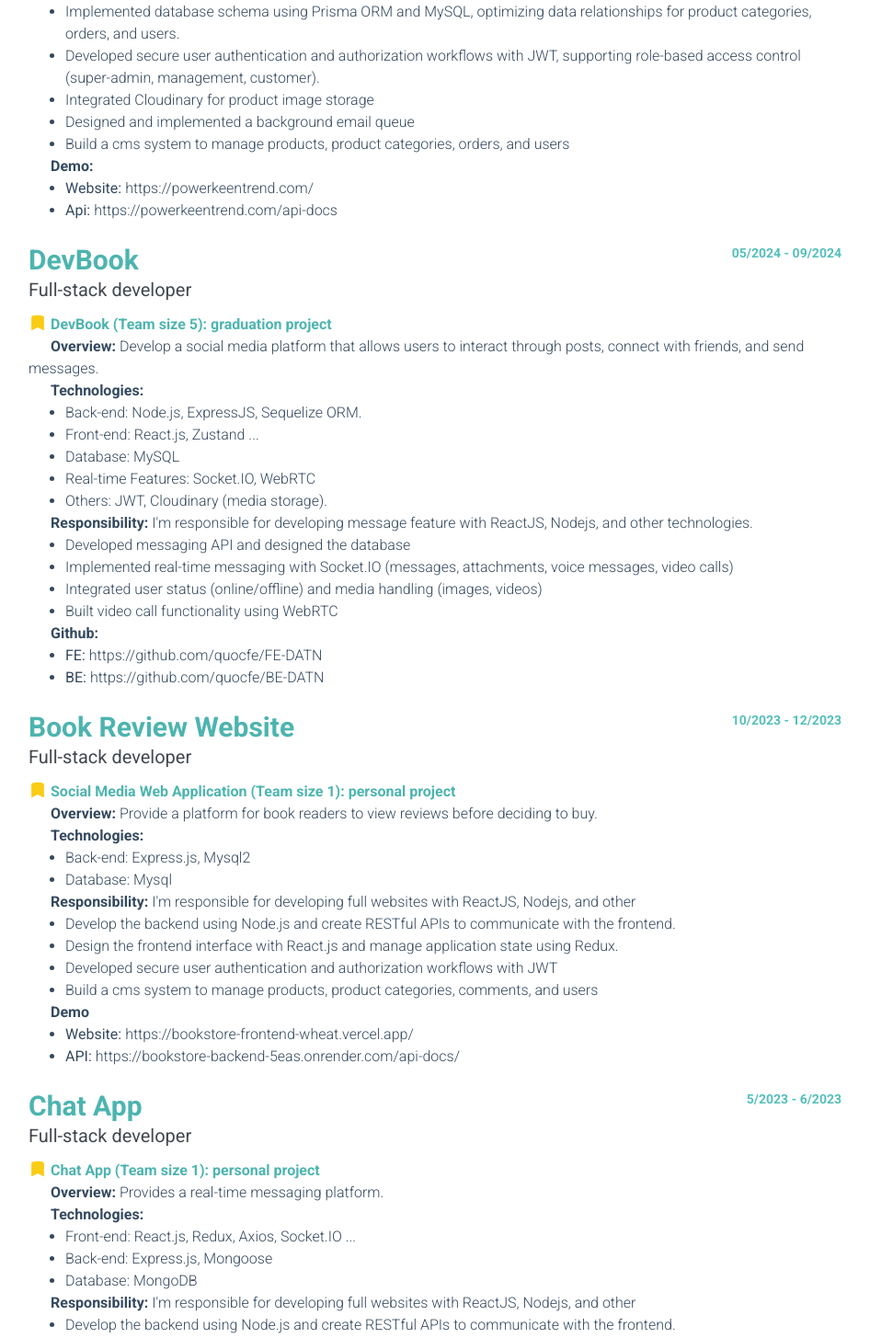
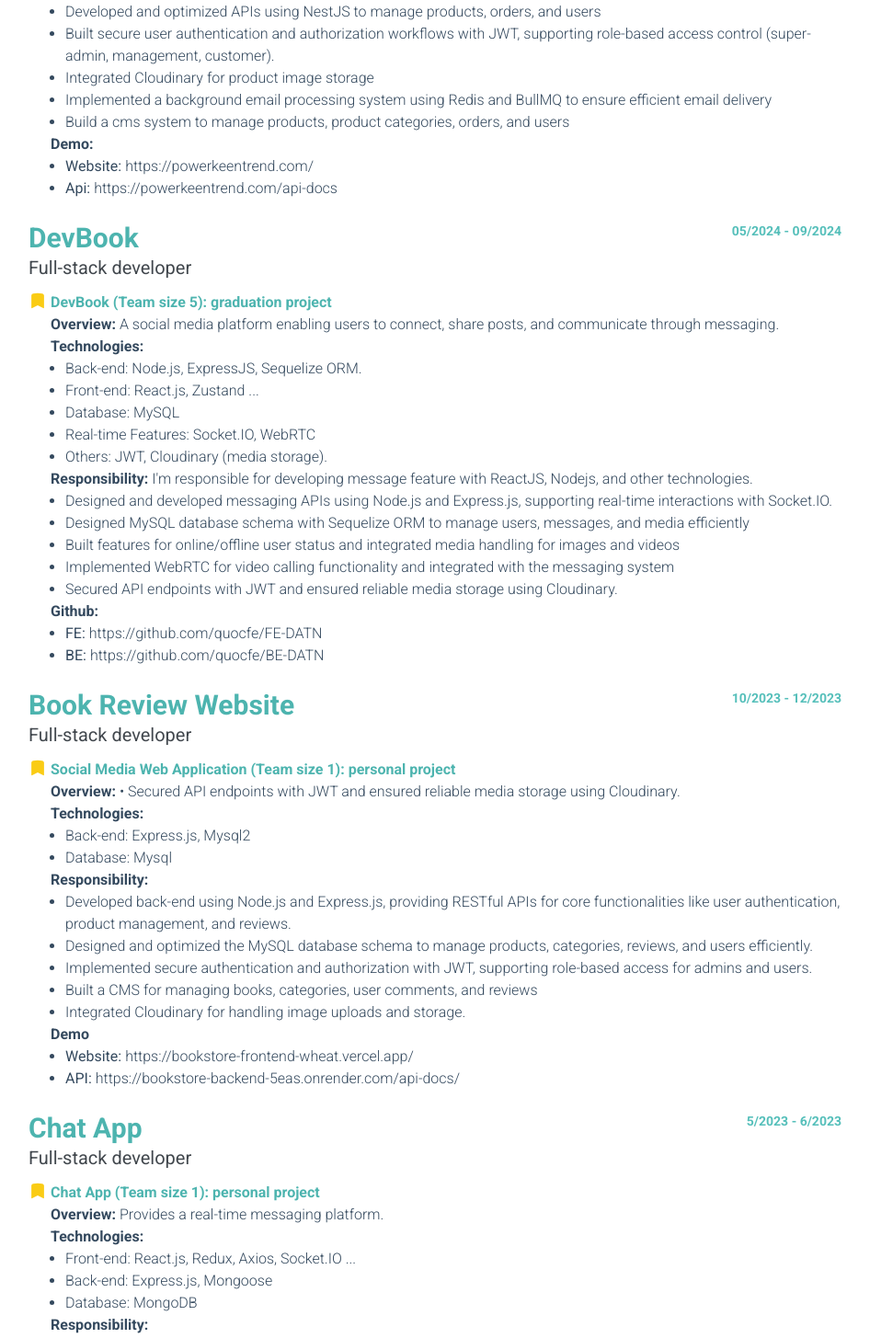
Before and after one commit to quocfe/myCV, a React (Vite) app: page / in a window 1280 px wide. Shown: the part 1009-2464 px from the top of the page at 92% size, without its empty margins (317-1263 px from the left). Built offline with nearby package versions, Linux system fonts and the light colour scheme.

Commit message:
happy new year

```diff
--- a/src/components/Project/Project.tsx
+++ b/src/components/Project/Project.tsx
@@ -43,18 +43,24 @@
 						<strong className="font-bold">Responsibility:</strong>
 					</p>
 					<ul className="list-disc ml-10">
-						<li>Build and develop API with NestJs..</li>
 						<li>
-							Implemented database schema using Prisma ORM and MySQL, optimizing
-							data relationships for product categories, orders, and users.
+							Developed and optimized APIs using NestJS to manage products,
+							orders, and users
 						</li>
 						<li>
-							Developed secure user authentication and authorization workflows
-							with JWT, supporting role-based access control (super-admin,
+							Developed and optimized APIs using NestJS to manage products,
+							orders, and users
+						</li>
+						<li>
+							Built secure user authentication and authorization workflows with
+							JWT, supporting role-based access control (super-admin,
 							management, customer).
 						</li>
 						<li>Integrated Cloudinary for product image storage</li>
-						<li>Designed and implemented a background email queue</li>
+						<li>
+							Implemented a background email processing system using Redis and
+							BullMQ to ensure efficient email delivery
+						</li>
 						<li>
 							Build a cms system to manage products, product categories, orders,
 							and users
@@ -97,9 +103,9 @@
 				</div>
 				<div>
 					<p className="indent-6">
-						<strong className="font-bold">Overview: </strong> Develop a social
-						media platform that allows users to interact through posts, connect
-						with friends, and send messages.
+						<strong className="font-bold">Overview: </strong> A social media
+						platform enabling users to connect, share posts, and communicate
+						through messaging.
 					</p>
 				</div>
 				<div>
@@ -121,16 +127,26 @@
 						other technologies.
 					</p>
 					<ul className="list-disc ml-10">
-						<li>Developed messaging API and designed the database</li>
 						<li>
-							Implemented real-time messaging with Socket.IO (messages,
-							attachments, voice messages, video calls)
+							Designed and developed messaging APIs using Node.js and
+							Express.js, supporting real-time interactions with Socket.IO.
 						</li>
 						<li>
-							Integrated user status (online/offline) and media handling
-							(images, videos)
+							Designed MySQL database schema with Sequelize ORM to manage users,
+							messages, and media efficiently
 						</li>
-						<li>Built video call functionality using WebRTC</li>
+						<li>
+							Built features for online/offline user status and integrated media
+							handling for images and videos
+						</li>
+						<li>
+							Implemented WebRTC for video calling functionality and integrated
+							with the messaging system
+						</li>
+						<li>
+							Secured API endpoints with JWT and ensured reliable media storage
+							using Cloudinary.
+						</li>
 					</ul>
 				</div>
 				<div>
@@ -170,8 +186,9 @@
 				</div>
 				<div>
 					<p className="indent-6">
-						<strong className="font-bold">Overview: </strong> Provide a platform
-						for book readers to view reviews before deciding to buy.
+						<strong className="font-bold">Overview: </strong> • Secured API
+						endpoints with JWT and ensured reliable media storage using
+						Cloudinary.
 					</p>
 				</div>
 				<div>
@@ -185,26 +202,28 @@
 				</div>
 				<div>
 					<p className="indent-6">
-						<strong className="font-bold">Responsibility:</strong> I'm
-						responsible for developing full websites with ReactJS, Nodejs, and
-						other
+						<strong className="font-bold">Responsibility:</strong>
 					</p>
 					<ul className="list-disc ml-10">
 						<li>
-							Develop the backend using Node.js and create RESTful APIs to
-							communicate with the frontend.
+							Developed back-end using Node.js and Express.js, providing RESTful
+							APIs for core functionalities like user authentication, product
+							management, and reviews.
 						</li>
 						<li>
-							Design the frontend interface with React.js and manage application
-							state using Redux.
+							Designed and optimized the MySQL database schema to manage
+							products, categories, reviews, and users efficiently.
 						</li>
 						<li>
-							Developed secure user authentication and authorization workflows
-							with JWT
+							Implemented secure authentication and authorization with JWT,
+							supporting role-based access for admins and users.
 						</li>
 						<li>
-							Build a cms system to manage products, product categories,
-							comments, and users
+							Built a CMS for managing books, categories, user comments, and
+							reviews
+						</li>
+						<li>
+							Integrated Cloudinary for handling image uploads and storage.
 						</li>
 					</ul>
 				</div>
@@ -267,20 +286,22 @@
 				</div>
 				<div>
 					<p className="indent-6">
-						<strong className="font-bold">Responsibility:</strong> I'm
-						responsible for developing full websites with ReactJS, Nodejs, and
-						other
+						<strong className="font-bold">Responsibility:</strong>
 					</p>
 					<ul className="list-disc ml-10">
 						<li>
-							Develop the backend using Node.js and create RESTful APIs to
-							communicate with the frontend.
+							Developed RESTful APIs with Node.js and Express.js for user
+							registration, authentication, and message management.
 						</li>
 						<li>
-							Design the frontend interface with React.js and manage application
-							state using Redux.
+							Integrated Socket.IO to enable real-time messaging, supporting
+							text and image messages.
 						</li>
-						<li>real-time messaging with socket</li>
+						<li>
+							Designed a MongoDB database schema with Mongoose to optimize
+							storage for messages and user statuses.
+						</li>
+						<li>Secured user data with JWT-based authentication workflows.</li>
 					</ul>
 				</div>
 				<div>
```
